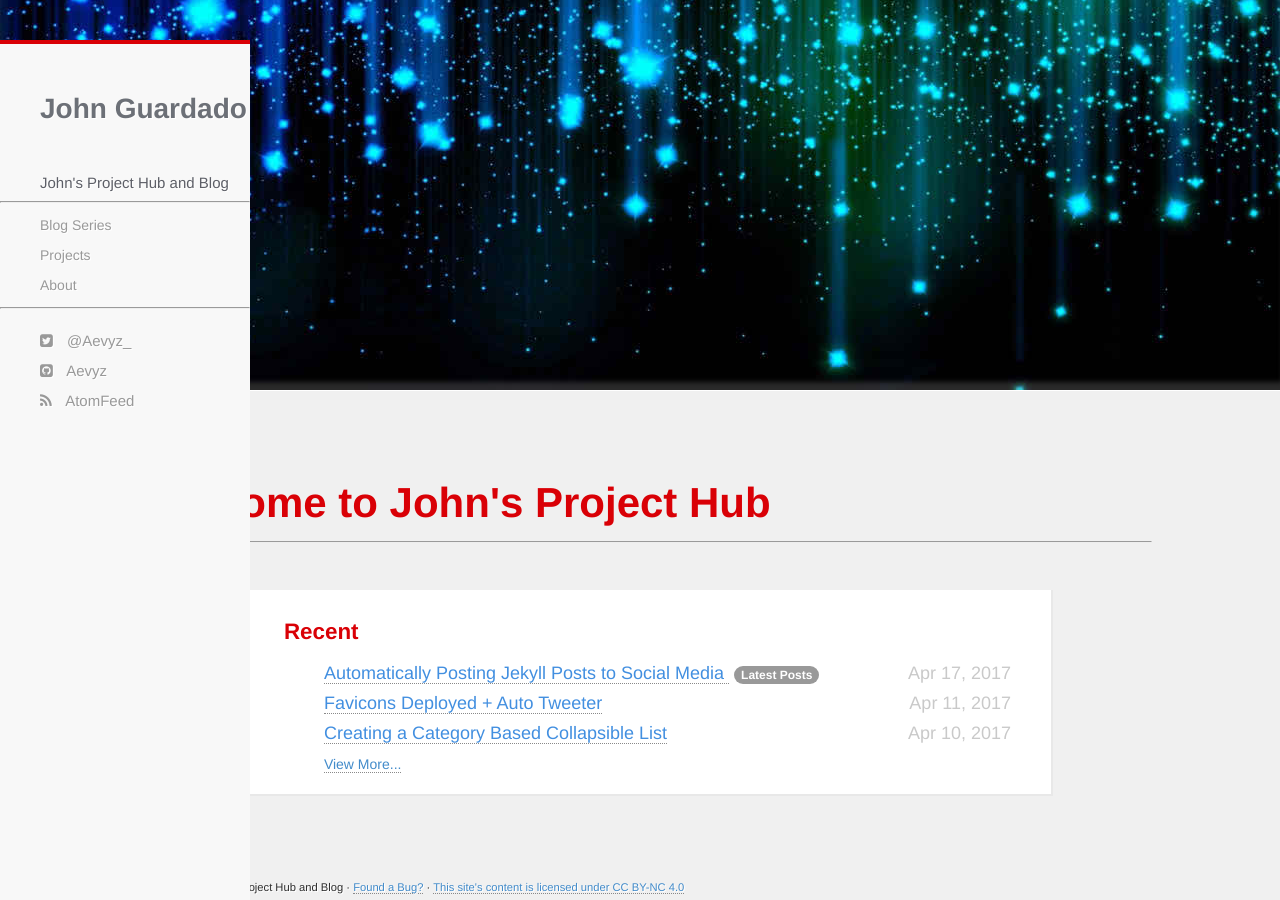
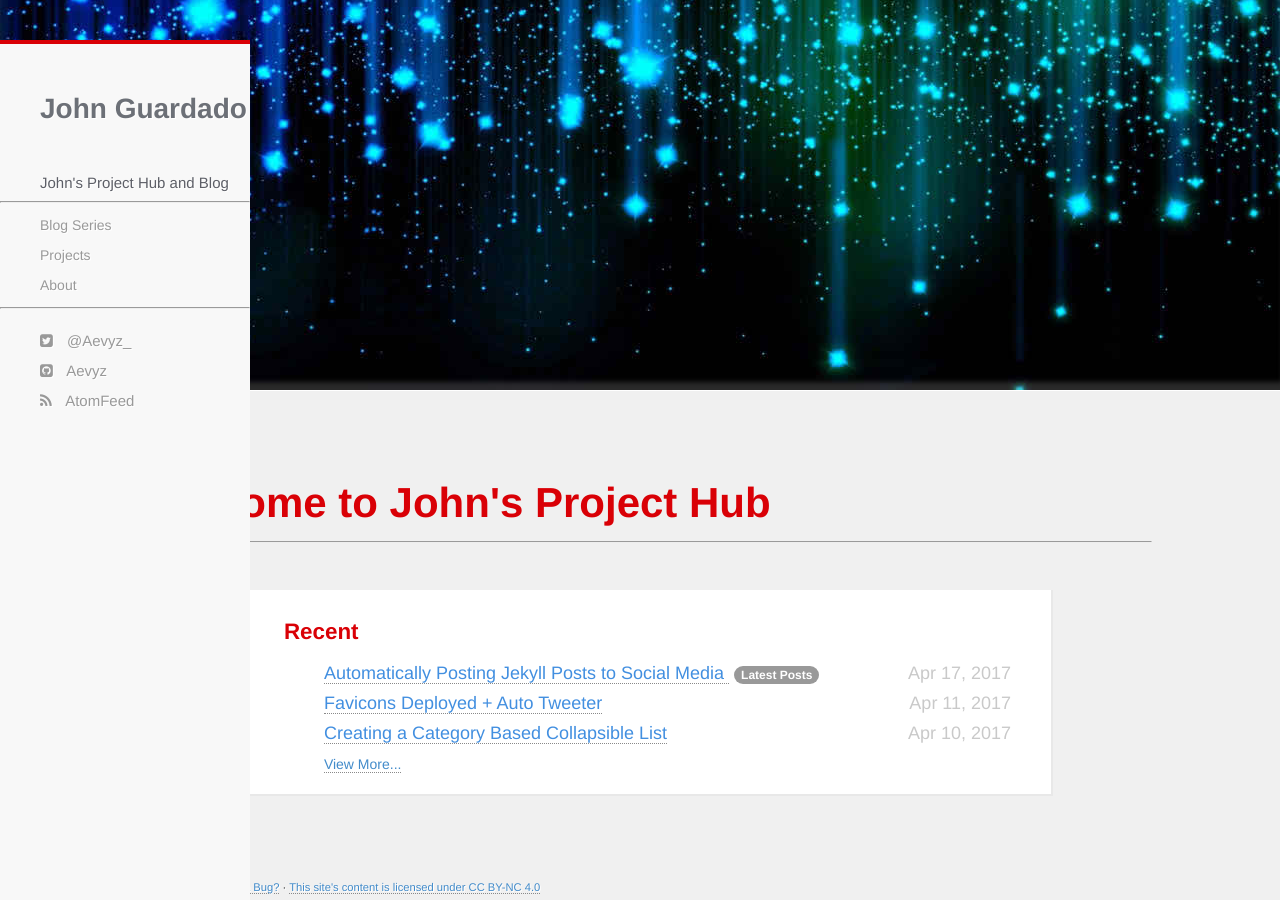
Before and after one commit to jguardado39/jguardado39.github.io, a Jekyll site: the page built from index.html, in a window 1280 px wide and 900 px high, scrolled down 353 px. Built offline with Jekyll 4.4.1, drawn with Linux system fonts in a browser that asks for light colours.

Commit message:
upd 041917

```diff
--- a/_config.yml
+++ b/_config.yml
@@ -1,4 +1,4 @@
-name: John's Project Hub and Blog
+name:
 caption: John Guardado
 author: jguardado39
 baseurl: ""
```
